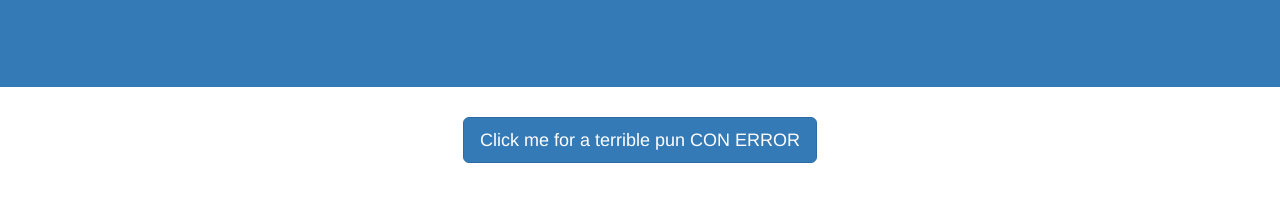
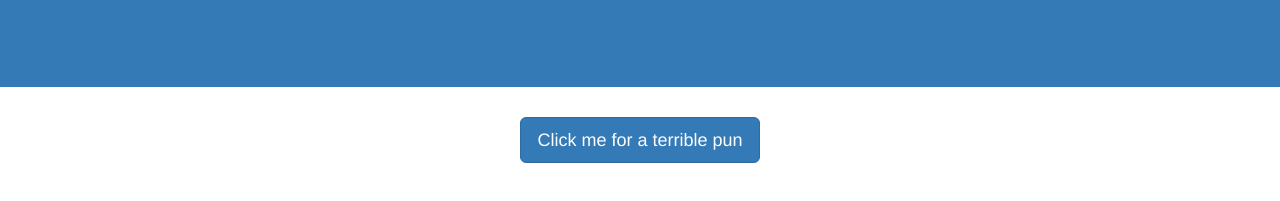
Before and after one commit to kalabajouie/Miscelaneo, a website: page src/index.html in a window 1280 px wide. Shown: the part 191-392 px from the top of the page. Drawn offline with nearby package versions, Linux system fonts and the light colour scheme.

Commit message:
se quita error

```diff
--- a/src/index.html
+++ b/src/index.html
@@ -33,7 +33,7 @@
     <main>
       <div class="container text-center">
         <div class="row">
-          <button class="btn btn-lg btn-primary">Click me for a terrible pun CON ERROR</button>
+          <button class="btn btn-lg btn-primary">Click me for a terrible pun</button>
         </div>
         <div class="row">
           <div id="pun-container"></div>
```
